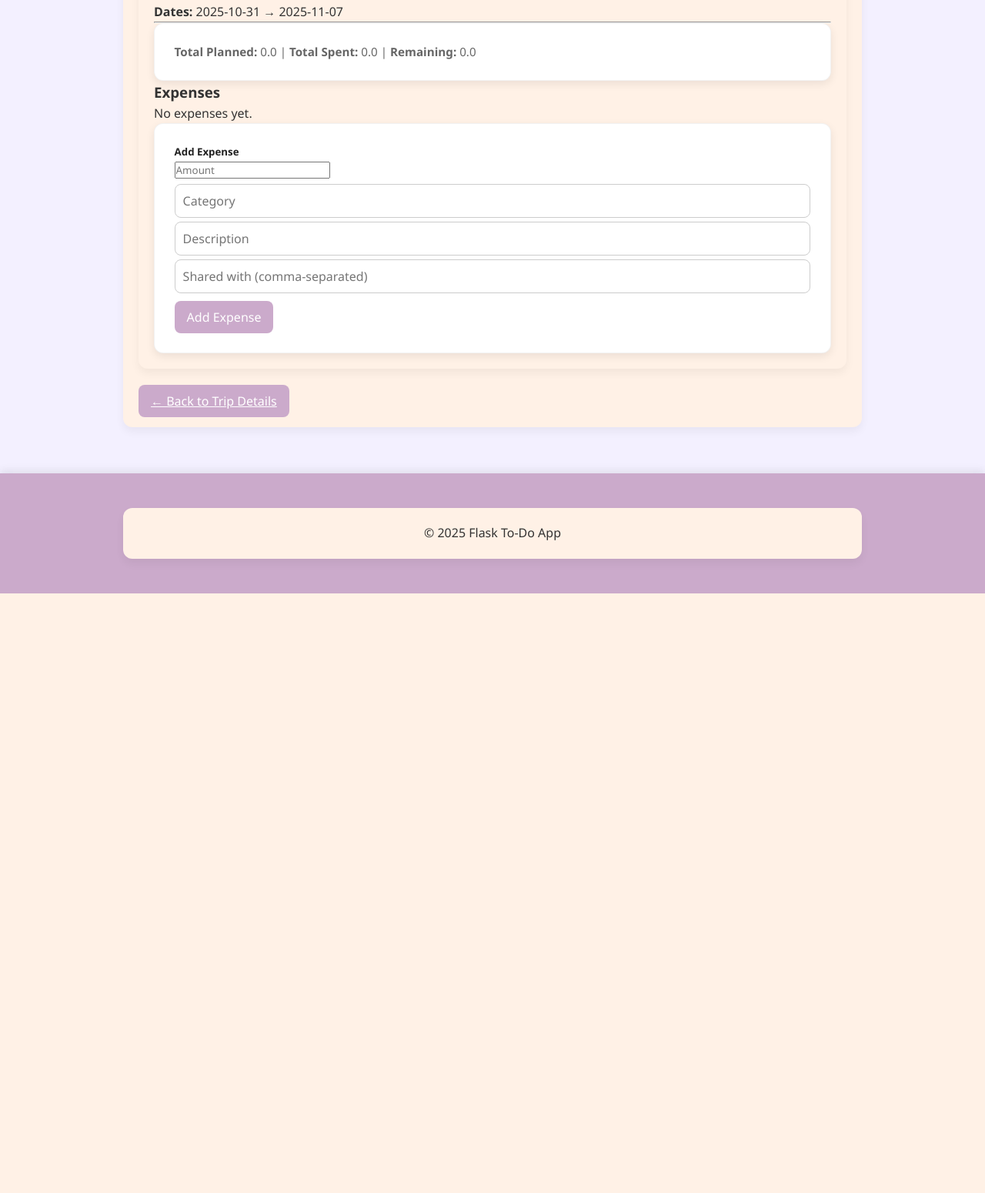
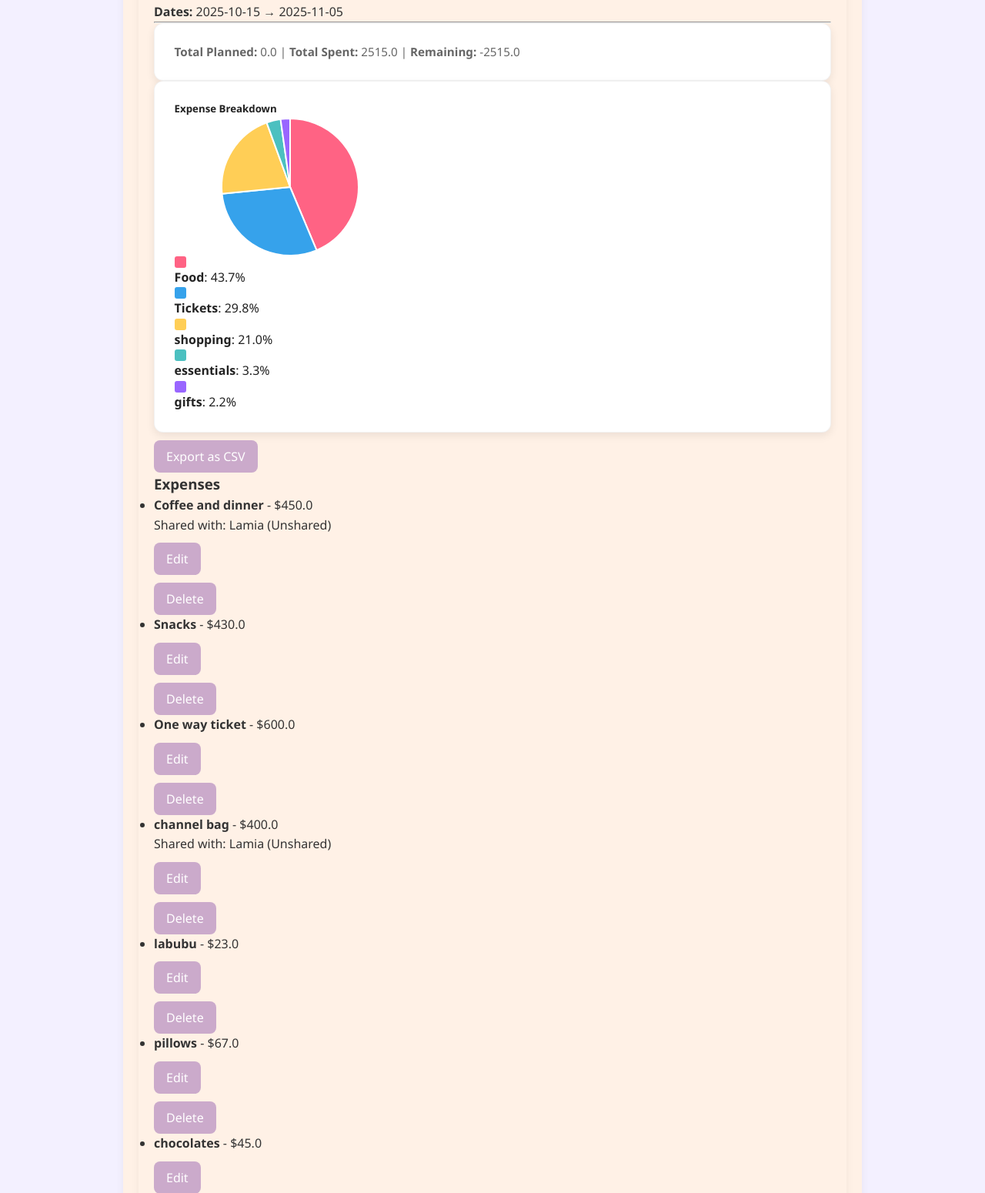
Before and after one commit to lumia-Qcode/JetSetGo, a Flask app: page /trip/1/budget in a window 1280 px wide. Shown: the part 414-1964 px from the top of the page at 77% size. Before the commit the page ends 1185 px from the top, so only its background shows below. Run offline with Flask 3, Linux system fonts and the light colour scheme; data comes from the database, SQL or seed files in the repository; data that the repository does not hold is empty.

Commit message:
Fixed Category issue in Budget And Expense Methods, Csv FIle and Pie Chart

```diff
--- a/app/models.py
+++ b/app/models.py
@@ -160,22 +160,23 @@ class Trip(db.Model):
         db.session.commit()
         return item
 
-    def init_budget(self, category="General"):   # Initialize budget if none exists
+    def init_budget(self):   # Initialize budget if none exists
         if not self.budget:
-            budget = Budget(total_planned=0.0, total_spent=0.0, category=category, trip_id=self.id)
+            budget = Budget(total_planned=0.0, total_spent=0.0, trip_id=self.id)
             db.session.add(budget)
             db.session.commit()
         return self.budget
 
     def add_expense(self, amount, category, description, shared_with=None):     # Add new expense to budget, create budget if none exists
         if not self.budget:
-            self.init_budget(category=category)
+            self.init_budget()
 
         expense = Expense(
             amount=amount,
             description=description,
             shared_with=",".join(shared_with) if shared_with else None,
-            budget_id=self.budget.id
+            budget_id=self.budget.id,
+            category=category
         )
         self.budget.total_spent += amount
         db.session.add(expense)
@@ -274,7 +275,6 @@ class Budget(db.Model):
     id = db.Column(db.Integer, primary_key=True)
     total_planned = db.Column(db.Float, default=0.0)
     total_spent = db.Column(db.Float, default=0.0)
-    category = db.Column(db.String(50), nullable=False)
 
     # Relationships
     trip_id = db.Column(db.Integer, db.ForeignKey("trip.id"), nullable=False)
@@ -303,19 +303,22 @@ class Expense(db.Model):
     amount = db.Column(db.Float, nullable=False)
     description = db.Column(db.String(200))
     shared_with = db.Column(db.String(200))
+    category = db.Column(db.String(50), default="General")
     status = db.Column(db.String(20), default="Unshared")  # Unshared, Shared, Accepted, Rejected
 
     # Relationships
     budget_id = db.Column(db.Integer, db.ForeignKey("budget.id"), nullable=False)
 
     # Functions
-    def update_details(self, amount=None, description=None, shared_with=None):   # Update this expense details
+    def update_details(self, amount=None, description=None, shared_with=None, category=None):   # Update this expense details
         if amount is not None:
             self.amount = float(amount)
         if description is not None:
             self.description = description
         if shared_with is not None:
             self.shared_with = shared_with
+        if category is not None:
+            self.category = category
 
         db.session.commit()
         return self
--- a/app/routes/trips.py
+++ b/app/routes/trips.py
@@ -295,13 +295,14 @@ def edit_expense(expense_id):
     amount = request.form.get("amount")
     description = request.form.get("description")
     shared_with = request.form.get("shared_with")
+    category = request.form.get("category")
 
     if not amount or float(amount) <= 0:   # Basic validation
         flash("Invalid expense amount", "danger")
         return redirect(url_for("trips.trip_budget", trip_id=expense.budget.trip_id))
 
     # Update expense details using instance method
-    expense.update_details(amount=amount, description=description, shared_with=shared_with)
+    expense.update_details(amount=amount, description=description, shared_with=shared_with, category=category)
 
     flash("Expense updated successfully!", "success")
     return redirect(url_for("trips.trip_budget", trip_id=expense.budget.trip_id))
--- a/app/templates/budget.html
+++ b/app/templates/budget.html
@@ -15,6 +15,19 @@
             <b>Total Spent:</b> {{ trip.budget.total_spent }} |
             <b>Remaining:</b> {{ trip.budget.calculate_remaining() }}
         </p>
+    </div>
+
+    <!-- Chart -->
+    <div class="card p-3 mb-3">
+        <h5>Expense Breakdown</h5>
+        <!-- Reduced canvas size to make the pie chart smaller. -->
+        <!-- Styles and chart options also set maintainAspectRatio=false to respect these dimensions. -->
+        <canvas id="budgetChart" width="300" height="150" style="max-width:300px;max-height:180px;"></canvas>
+    </div>
+
+    <!-- Export CSV Button -->
+    <div class="mb-3">
+        <button type="button" class="btn btn-info" onclick="exportCSV()">Export as CSV</button>
     </div>
 
     <!-- Expenses -->
@@ -74,13 +87,144 @@
         </form>
     </div>
 </div>
-<!---Make a pie chart-->
-<!---Export csv file code-->
+
 <!-- Back to Trip Detail -->
-  <div class="text-end mb-3">
+<div class="text-end mb-3">
     <a href="{{ url_for('trips.trip_detail', trip_id=trip.id) }}" class="btn btn-outline-secondary">
         ← Back to Trip Details
     </a>
-  </div>
+</div>
+
+<script src="https://cdnjs.cloudflare.com/ajax/libs/Chart.js/3.9.1/chart.min.js"></script>
+
+
+<!-- Server-rendered expenses as JSON to avoid embedding Jinja in JS -->
+<script id="expenses-data" type="application/json"
+    data-trip-title="{{ trip.title|e }}"
+    data-total-spent="{{ trip.budget.total_spent|default(0) }}"
+    data-remaining="{{ trip.budget.calculate_remaining()|default(0) }}">
+[
+{%- for e in trip.budget.expenses %}
+    {{ ({'description': e.description|default(''), 'amount': (e.amount|default(0)), 'category': e.category|default('')})|tojson }}{{ "," if not loop.last else "" }}
+{%- endfor %}
+]
+</script>
+
+<script>
+var categoryData = {};
+var expenses = [];
+
+// Populate categoryData and expenses from server-rendered JSON
+var _dataEl = document.getElementById('expenses-data');
+if (_dataEl) {
+    try {
+        var serverExpenses = JSON.parse(_dataEl.textContent) || [];
+        serverExpenses.forEach(function(expense) {
+            var category = expense.category || 'Uncategorized';
+            var amount = Number(expense.amount) || 0;
+            categoryData[category] = (categoryData[category] || 0) + amount;
+            expenses.push({
+                description: expense.description || '',
+                amount: amount,
+                category: expense.category || ''
+            });
+        });
+    } catch (err) {
+        console.error('Failed to parse expenses JSON', err);
+    }
+}
+
+var labels = Object.keys(categoryData);
+var data = Object.values(categoryData);
+//*************************alizeh************************
+// Create the pie chart. Chart size is reduced by smaller canvas dimensions
+// and disabling maintainAspectRatio so Chart.js will use the canvas size.
+var ctx = document.getElementById('budgetChart').getContext('2d');
+var budgetChart = new Chart(ctx, {
+    type: 'pie',
+    data: {
+        labels: labels,
+        datasets: [{
+            data: data,
+            backgroundColor: [
+                '#FF6384',
+                '#36A2EB',
+                '#FFCE56',
+                '#4BC0C0',
+                '#9966FF',
+                '#FF9F40'
+            ]
+        }]
+    },
+    options: {
+        responsive: true,
+        // Let the chart fill the (smaller) canvas rather than enforcing original aspect ratio
+        maintainAspectRatio: false,
+        plugins: {
+            legend: {
+                display: false,
+            }
+        }
+    },
+});
+
+var total = data.reduce((a, b) => a + b, 0);
+var legendHtml = '<div class="d-flex flex-wrap justify-content-center mt-3">';
+labels.forEach(function(label, index) {
+    var percentage = ((data[index] / total) * 100).toFixed(1);
+    var color = budgetChart.data.datasets[0].backgroundColor[index];
+    legendHtml += `
+        <div class="m-2 d-flex align-items-center">
+            <div style="width:15px;height:15px;background-color:${color};
+                        margin-right:6px;border-radius:3px;"></div>
+            <span><b>${label}</b>: ${percentage}%</span>
+        </div>`;
+});
+legendHtml += '</div>';
+
+// Insert below the chart
+var legendContainer = document.createElement('div');
+legendContainer.innerHTML = legendHtml;
+document.getElementById('budgetChart').parentNode.appendChild(legendContainer);
+
+//*************************alizeh************************
+// exportCSV() explanation:
+// - Uses the `expenses` array populated from the server-rendered JSON in
+//   the <script id="expenses-data"> tag. This avoids embedding Jinja inside
+//   JavaScript loops and prevents errors when fields contain quotes/newlines.
+// - Builds a simple CSV with a small header (report title and date range),
+//   a Summary section and an Expenses section. Fields are concatenated with
+//   commas; if you need robust CSV escaping for fields that can contain
+//   commas/quotes/newlines, consider adding a CSV-escape helper that wraps
+//   fields in double-quotes and doubles internal quotes.
+// - The current filename uses the server-side trip title; for stricter
+//   safety you can URL-encode or sanitize the filename (replace spaces, remove
+//   special chars). See the alternative implementation I can add if you'd
+//   like automatic filename sanitization and safer CSV escaping.
+function exportCSV() {
+    var csv = 'Budget Report - {{ trip.title }}\n';
+    csv += 'Date Range: {{ trip.start_date }} to {{ trip.end_date }}\n\n';
+    csv += 'Summary\n';
+    csv += 'Total Planned,{{ trip.budget.total_planned }}\n';
+    csv += 'Total Spent,{{ trip.budget.total_spent }}\n';
+    csv += 'Remaining,{{ trip.budget.calculate_remaining() }}\n\n';
+    csv += 'Expenses\n';
+    csv += 'Description,Amount,Category\n';
+
+    expenses.forEach(function(expense) {
+        // Note: this simple concatenation assumes fields do not contain commas or quotes.
+        csv += (expense.description || '') + ',' + (expense.amount || '') + ',' + (expense.category || '') + '\n';
+    });
+
+    var element = document.createElement('a');
+    element.setAttribute('href', 'data:text/csv;charset=utf-8,' + encodeURIComponent(csv));
+    // Filename uses the trip title; consider sanitizing for production.
+    element.setAttribute('download', '{{ trip.title }}_budget.csv');
+    element.style.display = 'none';
+    document.body.appendChild(element);
+    element.click();
+    document.body.removeChild(element);
+}
+</script>
 
 {% endblock %}
```
Also changed, not shown: instance/todo.db.
